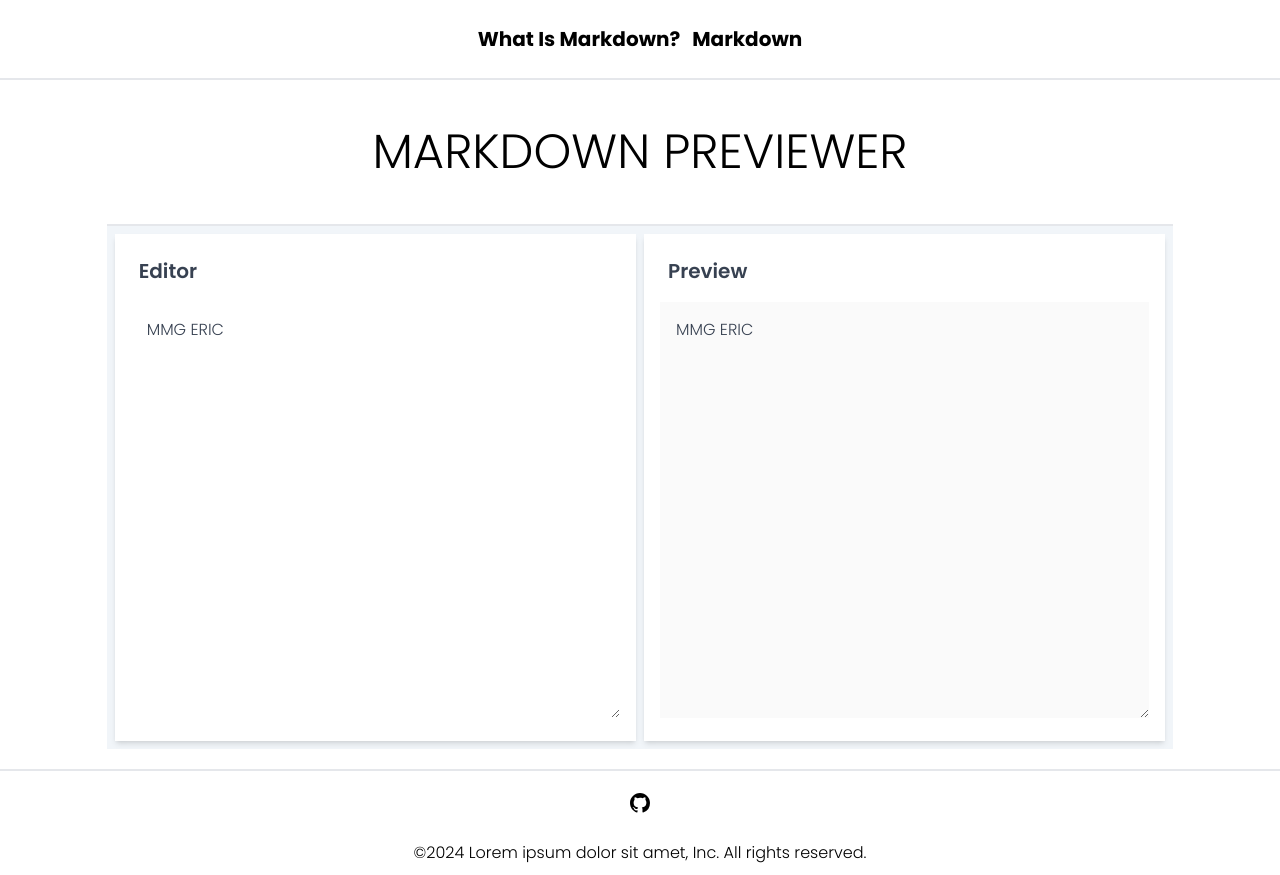
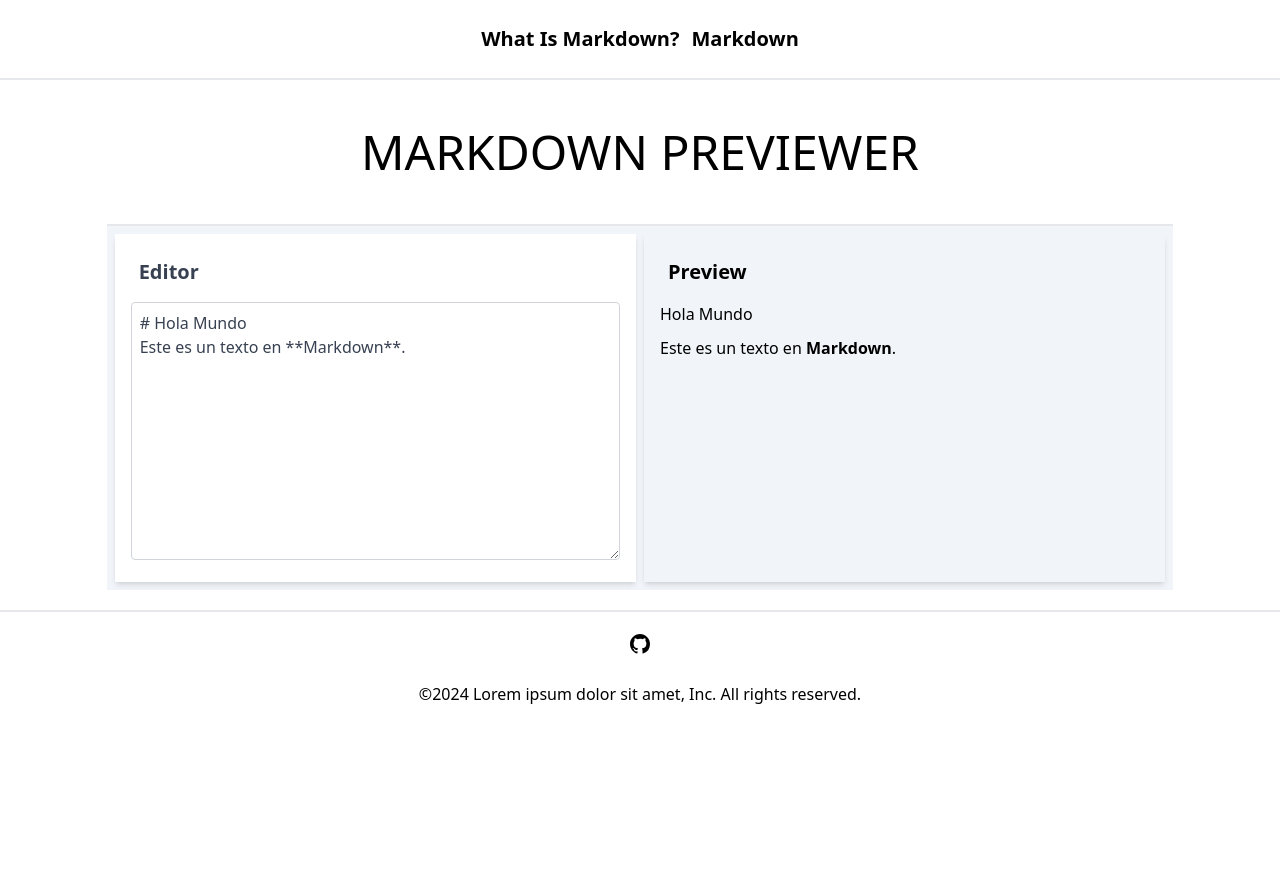
Before and after one commit to RandyMadrigal/Markdown-Previewer, a React (Vite) app: page /Markdown in a window 1280 px wide. After the commit the page ends 800 px from the top, so only its background shows below. Built offline with nearby package versions, Linux system fonts and the light colour scheme.

Commit message:
update components for markdown add marked and dompurify packages

```diff
--- a/package.json
+++ b/package.json
@@ -11,6 +11,8 @@
   },
   "dependencies": {
     "autoprefixer": "^10.4.19",
+    "dompurify": "^3.1.6",
+    "marked": "^13.0.3",
     "postcss": "^8.4.40",
     "react": "^18.3.1",
     "react-dom": "^18.3.1",
--- a/src/components/info/InfoContainer.jsx
+++ b/src/components/info/InfoContainer.jsx
@@ -4,10 +4,11 @@ import { List } from "./List";
 import { Image } from "./Image";
 import { Table } from "./Table";
 import { Footer } from "./Footer";
+import "../../info.css";
 
 export const InfoContainer = () => {
   return (
-    <div className="container bg-slate-100 mx-auto w-6/12 flex flex-col border-t-2 text-wrap text-justify p-5">
+    <div className="container bg-slate-100 mx-auto w-6/12 flex flex-col border-t-2 text-wrap text-center p-5">
       <InfoHeader />
       <Emphasis />
       <List />
--- a/src/components/markdown/EditorMarkdown.jsx
+++ b/src/components/markdown/EditorMarkdown.jsx
@@ -1,8 +1,8 @@
-export const EditorMarkdown = ({title, handleChange, text}) =>{
+import PropTypes from "prop-types";
 
+export const EditorMarkdown = ({ title, handleChange, text }) => {
   return (
-    <div className="flex flex-col text-gray-700 bg-white shadow-md bg-clip-border p-4">
-
+    <div className="flex flex-col h-auto text-gray-700 bg-white shadow-md bg-clip-border p-4">
       <div className="p-2">
         <h5 className="mb-2 text-xl antialiased font-semibold leading-snug tracking-normal text-blue-gray-900">
           {title}
@@ -12,8 +12,17 @@ export const EditorMarkdown = ({title, handleChange, text}) =>{
         <textarea
           onChange={handleChange}
           value={text}
-            className="w-full p-4" name="editor" rows="16"></textarea>
+          className="w-full h-auto p-2 border border-gray-300 rounded "
+          name="editor"
+          rows="10"
+        ></textarea>
       </div>
     </div>
-      )
-}
+  );
+};
+
+EditorMarkdown.propTypes = {
+  title: PropTypes.string.isRequired,
+  handleChange: PropTypes.func.isRequired,
+  text: PropTypes.string.isRequired,
+};
--- a/src/components/markdown/MarkDownContainer.jsx
+++ b/src/components/markdown/MarkDownContainer.jsx
@@ -1,20 +1,20 @@
-import {EditorMarkdown} from './EditorMarkdown'
-import { PreviewMarkdown } from './PreviewMarkdown'
-import {useState} from "react"
+import { EditorMarkdown } from "./EditorMarkdown";
+import { PreviewMarkdown } from "./PreviewMarkdown";
+import { useState } from "react";
 
-export const MarkDownContainer = () =>{
+export const MarkDownContainer = () => {
+  const [text, setText] = useState(
+    "# Hola Mundo\nEste es un texto en **Markdown**."
+  );
 
-    const [text,setText] = useState("MMG ERIC")
+  const handleChange = (e) => {
+    setText(e.target.value);
+  };
 
-    const handleChange = (e) =>{
-        setText(e.target.value)
-    }
-
-return <div className="container w-10/12 h-auto bg-slate-100 mx-auto grid grid-cols-2 border-t-2 p-2 gap-2">
-    <EditorMarkdown title="Editor" handleChange={handleChange}  text={text} />
-    <PreviewMarkdown title="Preview" isDisabled={true} text={text} />
-
-</div>
-
-
-}
+  return (
+    <div className="container w-10/12 h-auto bg-slate-100 mx-auto grid grid-cols-2 border-t-2 p-2 gap-2">
+      <EditorMarkdown title="Editor" handleChange={handleChange} text={text} />
+      <PreviewMarkdown title="Preview" text={text} />
+    </div>
+  );
+};
--- a/src/components/markdown/PreviewMarkdown.jsx
+++ b/src/components/markdown/PreviewMarkdown.jsx
@@ -1,17 +1,30 @@
-export const PreviewMarkdown = ({title, isDisabled, text}) =>{
+import PropTypes from "prop-types";
+import { marked } from "marked";
+import DOMPurify from "dompurify";
 
-    return (
-    <div className="flex flex-col text-gray-700 bg-white shadow-md bg-clip-border p-4">
+export const PreviewMarkdown = ({ title, text }) => {
+  const renderMarked = () => {
+    const dirtyText = text;
+    const html = marked.parse(dirtyText); // Convertir Markdown a HTML
+    const cleanHtml = DOMPurify.sanitize(html); // Sanitizar el HTML
+    console.log(cleanHtml);
 
-        <div className="p-2">
-          <h5 className="mb-2 text-xl antialiased font-semibold leading-snug tracking-normal text-blue-gray-900">
-           {title}
-          </h5>
-        </div>
-        <div>
-            <textarea disabled={isDisabled} value={text} className="w-full p-4" name="editor" rows="16"></textarea>
-        </div>
+    return { __html: cleanHtml }; // Retornar el HTML sanitizado
+  };
+
+  return (
+    <div className="flex flex-col shadow-md bg-clip-border p-4">
+      <div className="p-2">
+        <h5 className="mb-2 text-xl antialiased font-semibold leading-snug tracking-normal text-blue-gray-900">
+          {title}
+        </h5>
       </div>
-      )
+      <div dangerouslySetInnerHTML={renderMarked()} />
+    </div>
+  );
+};
 
-}
+PreviewMarkdown.propTypes = {
+  title: PropTypes.string.isRequired,
+  text: PropTypes.string.isRequired,
+};
--- a/src/index.css
+++ b/src/index.css
@@ -1,23 +1,4 @@
-@import url('https://fonts.googleapis.com/css2?family=Poppins:ital,wght@0,100;0,200;0,300;0,400;0,500;0,600;0,700;0,800;0,900;1,100;1,200;1,300;1,400;1,500;1,600;1,700;1,800;1,900&display=swap');
 
 @tailwind base;
 @tailwind components;
 @tailwind utilities;
-
-:root{
-    font-family: "Poppins", sans-serif;
-    font-weight: 300;
-    font-style: normal;
-}
-
-h2{
-    font-weight: bold;
-}
-
-p{
-    padding: 10px 0 ;
-}
-
-ul{
-    list-style: none;
-}
--- /dev/null
+++ b/src/info.css
@@ -0,0 +1,12 @@
+h2{
+    font-weight: bold;
+    text-decoration: underline;
+}
+
+p{
+    padding: 10px 0 ;
+}
+
+ul{
+    list-style: none;
+}
--- a/vite.config.js
+++ b/vite.config.js
@@ -1,7 +1,7 @@
-import { defineConfig } from 'vite'
-import react from '@vitejs/plugin-react-swc'
+import { defineConfig } from "vite";
+import react from "@vitejs/plugin-react-swc";
 
 // https://vitejs.dev/config/
 export default defineConfig({
   plugins: [react()],
-})
+});
```
Also changed, not shown: 1 other file (tests, documents, lock files or other folders). Lines whose indentation alone changed are shown as unchanged.
